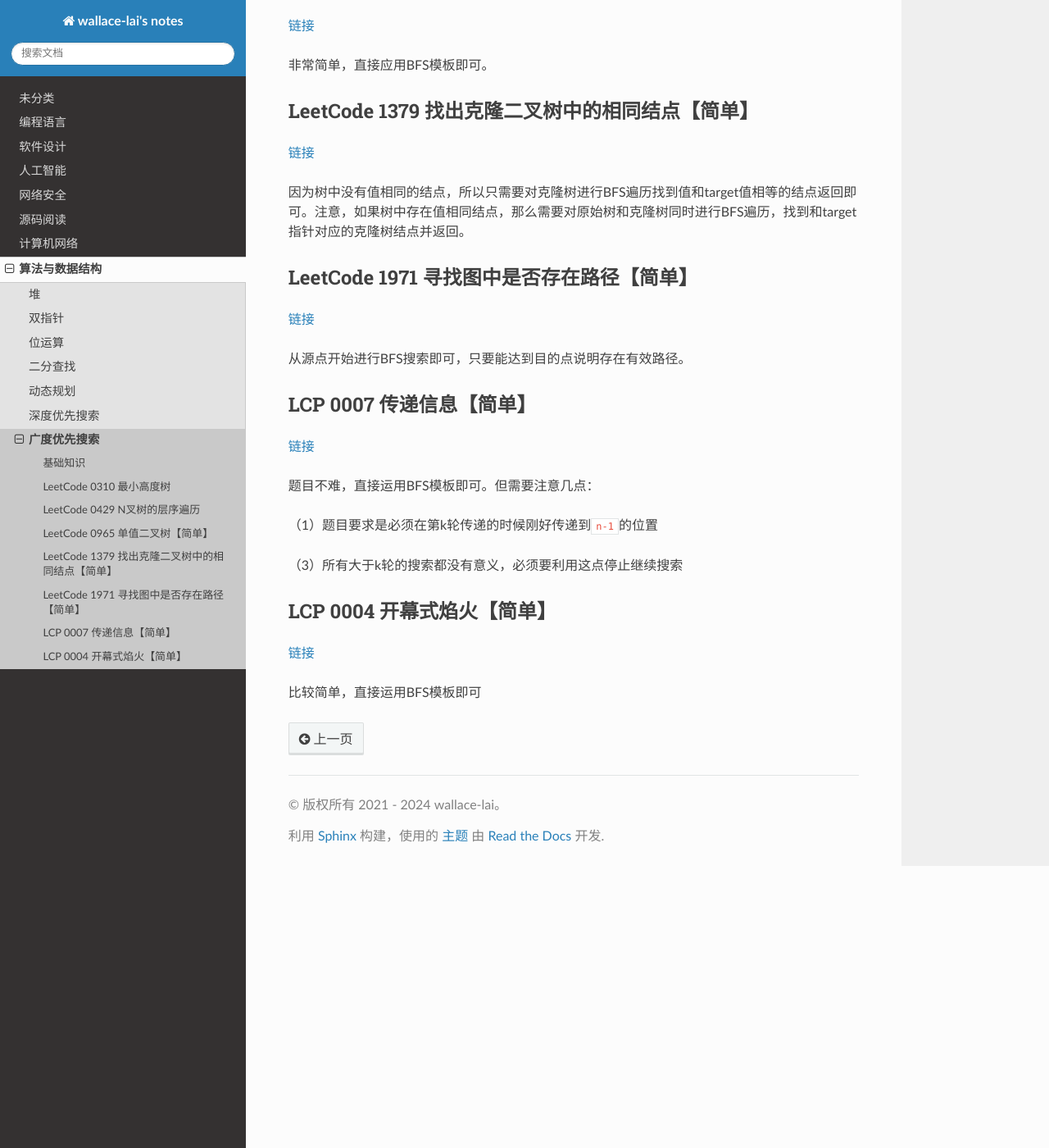
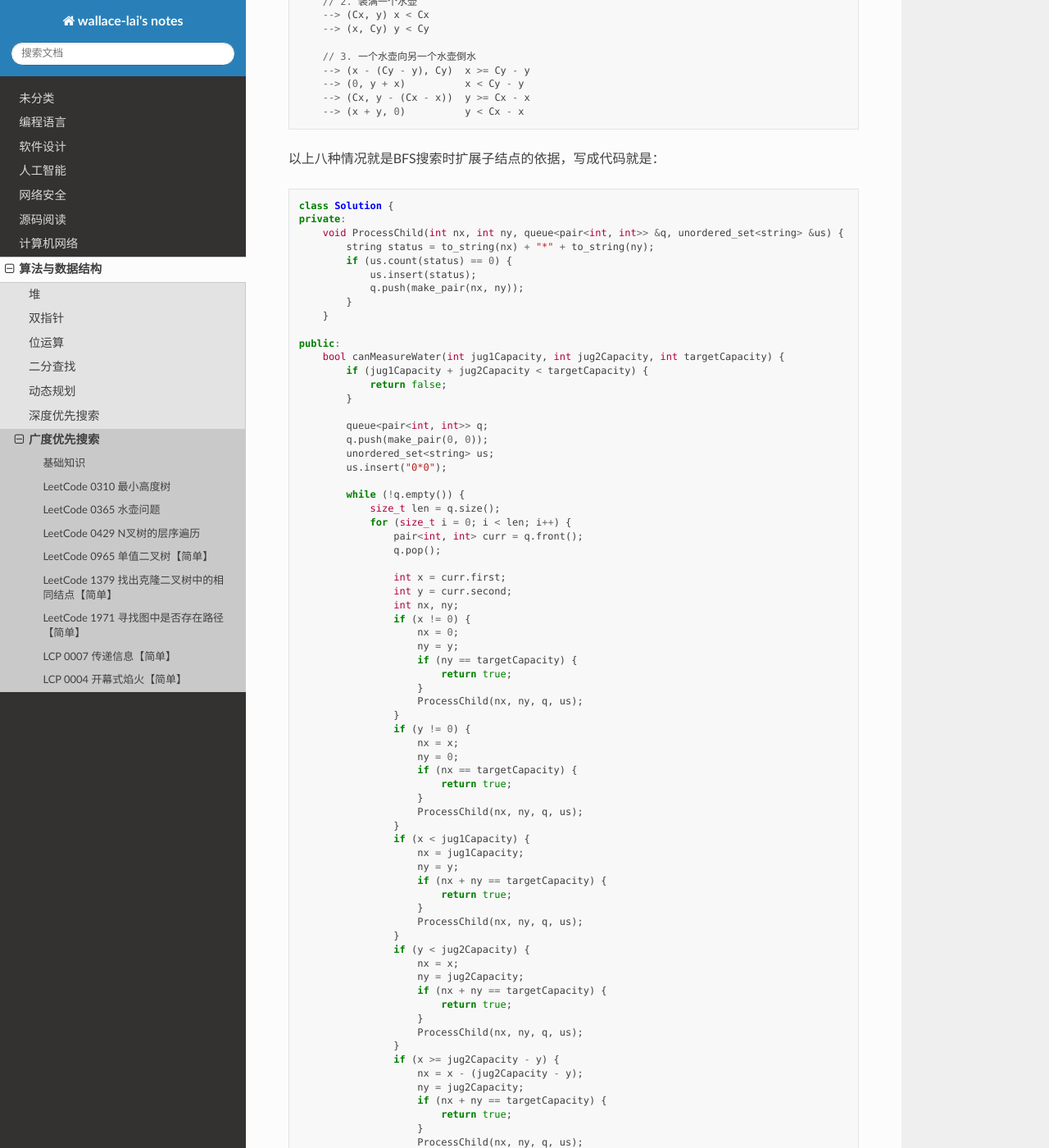
Before and after one commit to wallace-lai/learning-notes, a Sphinx documentation site: the page built from source/DataStructureAndAlgorithm/bfs.md, in a window 1280 px wide and 1400 px high, scrolled down 2429 px. Shown: the whole window at 82% size. Built offline with Sphinx 7.4.7 and the Read the Docs theme 2.0.0, drawn with Linux system fonts in a browser that asks for light colours; some of the changed text lies outside the part shown.

Commit message:
update post

````diff
--- a/source/DataStructureAndAlgorithm/bfs.md
+++ b/source/DataStructureAndAlgorithm/bfs.md
@@ -76,6 +76,152 @@ for (int k = 0; k < 4; k++) {
 ## LeetCode 0310 最小高度树
 [链接](https://leetcode.cn/problems/minimum-height-trees/description/)
 
+## LeetCode 0365 水壶问题
+[链接](https://leetcode.cn/problems/water-and-jug-problem/description/)
+
+这道题非常有意思，看起来和BFS没关系，但竟然也能用BFS来解决。
+
+取两水壶的水量x和y构成一个状态(x, y)，只要经过允许的三种操作后能得到以下的状态就表示可以使用这两个水壶得到既定的水量t
+
+（1）(t, 0)
+
+（2）(0, t)
+
+（3）(x, y) 且 x + y = t
+
+允许的操作共有三种，分别是：
+
+（1）装满任意一个水壶
+
+（2）清空任意一个水壶
+
+（3）从一个水壶向另外一个水壶倒水，直到装满或者倒空
+
+对应的状态转移公式如下所示，其中Cx和Cy分别表示两个水壶的容量
+
+```
+(x, y)
+    // 1. 清空一个水壶
+    --> (0, y)  x != 0
+    --> (x, 0)  y != 0
+
+    // 2. 装满一个水壶
+    --> (Cx, y) x < Cx
+    --> (x, Cy) y < Cy
+
+    // 3. 一个水壶向另一个水壶倒水
+    --> (x - (Cy - y), Cy)  x >= Cy - y
+    --> (0, y + x)          x < Cy - y
+    --> (Cx, y - (Cx - x))  y >= Cx - x
+    --> (x + y, 0)          y < Cx - x
+```
+
+以上八种情况就是BFS搜索时扩展子结点的依据，写成代码就是：
+
+```cpp
+class Solution {
+private:
+    void ProcessChild(int nx, int ny, queue<pair<int, int>> &q, unordered_set<string> &us) {
+        string status = to_string(nx) + "*" + to_string(ny);
+        if (us.count(status) == 0) {
+            us.insert(status);
+            q.push(make_pair(nx, ny));
+        }
+    }
+
+public:
+    bool canMeasureWater(int jug1Capacity, int jug2Capacity, int targetCapacity) {
+        if (jug1Capacity + jug2Capacity < targetCapacity) {
+            return false;
+        }
+
+        queue<pair<int, int>> q;
+        q.push(make_pair(0, 0));
+        unordered_set<string> us;
+        us.insert("0*0");
+
+        while (!q.empty()) {
+            size_t len = q.size();
+            for (size_t i = 0; i < len; i++) {
+                pair<int, int> curr = q.front();
+                q.pop();
+
+                int x = curr.first;
+                int y = curr.second;
+                int nx, ny;
+                if (x != 0) {
+                    nx = 0;
+                    ny = y;
+                    if (ny == targetCapacity) {
+                        return true;
+                    }
+                    ProcessChild(nx, ny, q, us);
+                }
+                if (y != 0) {
+                    nx = x;
+                    ny = 0;
+                    if (nx == targetCapacity) {
+                        return true;
+                    }
+                    ProcessChild(nx, ny, q, us);
+                }
+                if (x < jug1Capacity) {
+                    nx = jug1Capacity;
+                    ny = y;
+                    if (nx + ny == targetCapacity) {
+                        return true;
+                    }
+                    ProcessChild(nx, ny, q, us);
+                }
+                if (y < jug2Capacity) {
+                    nx = x;
+                    ny = jug2Capacity;
+                    if (nx + ny == targetCapacity) {
+                        return true;
+                    }
+                    ProcessChild(nx, ny, q, us);
+                }
+                if (x >= jug2Capacity - y) {
+                    nx = x - (jug2Capacity - y);
+                    ny = jug2Capacity;
+                    if (nx + ny == targetCapacity) {
+                        return true;
+                    }
+                    ProcessChild(nx, ny, q, us);
+                }
+                if (x < jug2Capacity - y) {
+                    nx = 0;
+                    ny = y + x;
+                    if (ny == targetCapacity) {
+                        return true;
+                    }
+                    ProcessChild(nx, ny, q, us);
+                }
+                if (y >= jug1Capacity - x) {
+                    nx = jug1Capacity;
+                    ny = y - (jug1Capacity - x);
+                    if (nx + ny == targetCapacity) {
+                        return true;
+                    }
+                    ProcessChild(nx, ny, q, us);
+                }
+                if (y < jug1Capacity - x) {
+                    nx = x + y;
+                    ny = 0;
+                    if (nx == targetCapacity) {
+                        return true;
+                    }
+                    ProcessChild(nx, ny, q, us);
+                }
+            }
+        }
+
+        return false;
+    }
+};
+```
+
+但是上面的代码是会超时的，只要你不使用贝祖定理，这就很狗血、很无聊了。
 
 ## LeetCode 0429 N叉树的层序遍历
 [链接](https://leetcode.cn/problems/n-ary-tree-level-order-traversal/description/)
````
Also changed, not shown: source/Unfiled/remain.md (+3 -0 lines).
